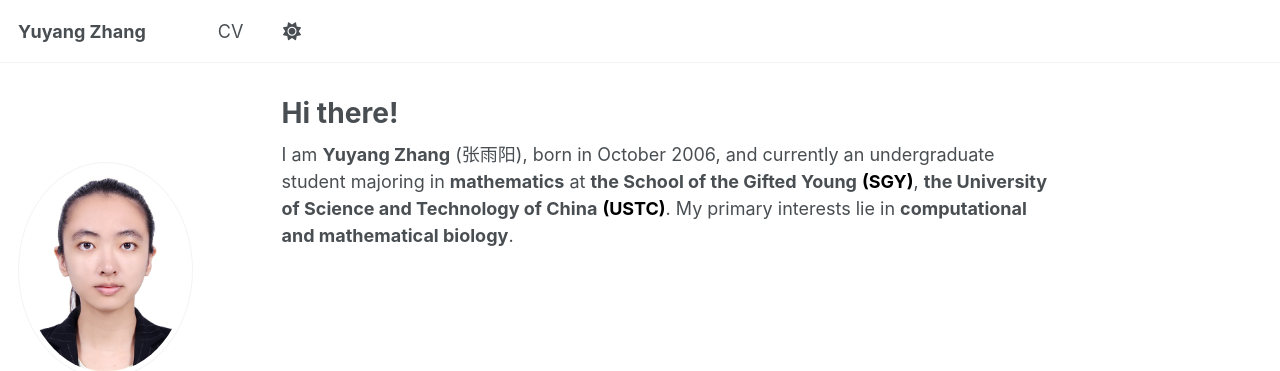
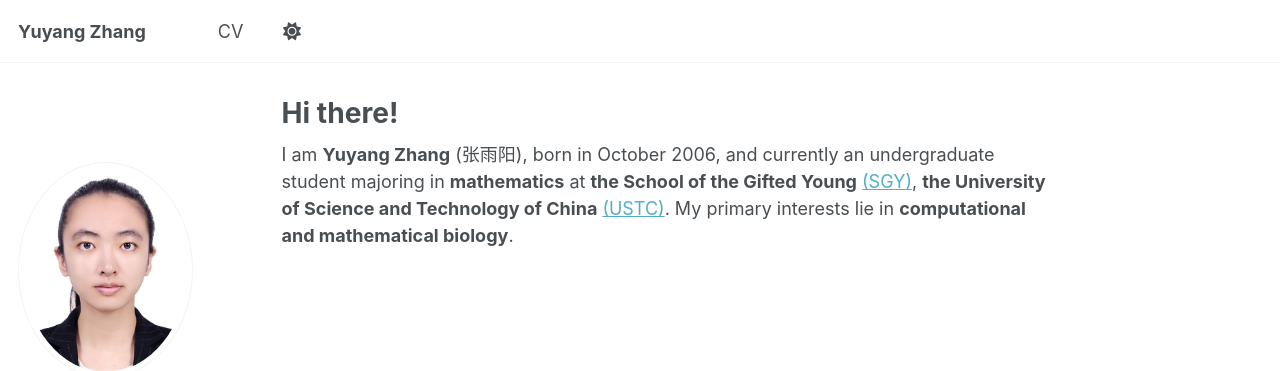
Before and after one commit to yuyangzhang2006/yuyangzhang2006.github.io, a Jekyll site: the page built from _pages/about.md, in a window 1280 px wide. Shown: the top 371 px of the page. Built offline with Jekyll 4.4.1, drawn with Linux system fonts in a browser that asks for light colours.

Commit message:
Update about.md

```diff
--- a/_pages/about.md
+++ b/_pages/about.md
@@ -7,13 +7,11 @@ redirect_from:
   - /about.html
 ---
 
-<p>
+
 I am <strong>Yuyang Zhang</strong> (张雨阳), born in October 2006, and currently an undergraduate student majoring in <strong>mathematics</strong> at <strong>the School of the Gifted Young</strong>
-<a href="https://sgy.ustc.edu.cn/main.htm" style="color: black; text-decoration: none;"><strong>(SGY)</strong></a>,
-<strong>the University of Science and Technology of China</strong>
-<a href="https://www.ustc.edu.cn" style="color: black; text-decoration: none;"><strong>(USTC)</strong></a>.
+[(SGY)](https://sgy.ustc.edu.cn/main.htm),
+<strong>the University of Science and Technology of China</strong> [(USTC)](https://www.ustc.edu.cn).
 My primary interests lie in <strong>computational and mathematical biology</strong>.
-</p>
 
 <!--
 This is the front page of a website that is powered by the [Academic Pages template](https://github.com/academicpages/academicpages.github.io) and hosted on GitHub pages. [GitHub pages](https://pages.github.com) is a free service in which websites are built and hosted from code and data stored in a GitHub repository, automatically updating when a new commit is made to the repository. This template was forked from the [Minimal Mistakes Jekyll Theme](https://mmistakes.github.io/minimal-mistakes/) created by Michael Rose, and then extended to support the kinds of content that academics have: publications, talks, teaching, a portfolio, blog posts, and a dynamically-generated CV. You can fork [this template](https://github.com/academicpages/academicpages.github.io) right now, modify the configuration and markdown files, add your own PDFs and other content, and have your own site for free, with no ads!
```
